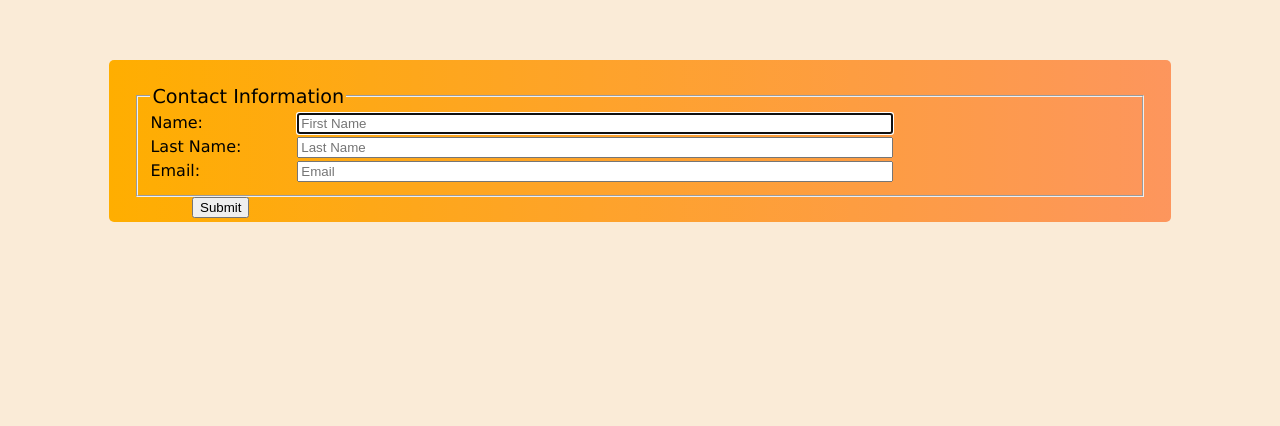
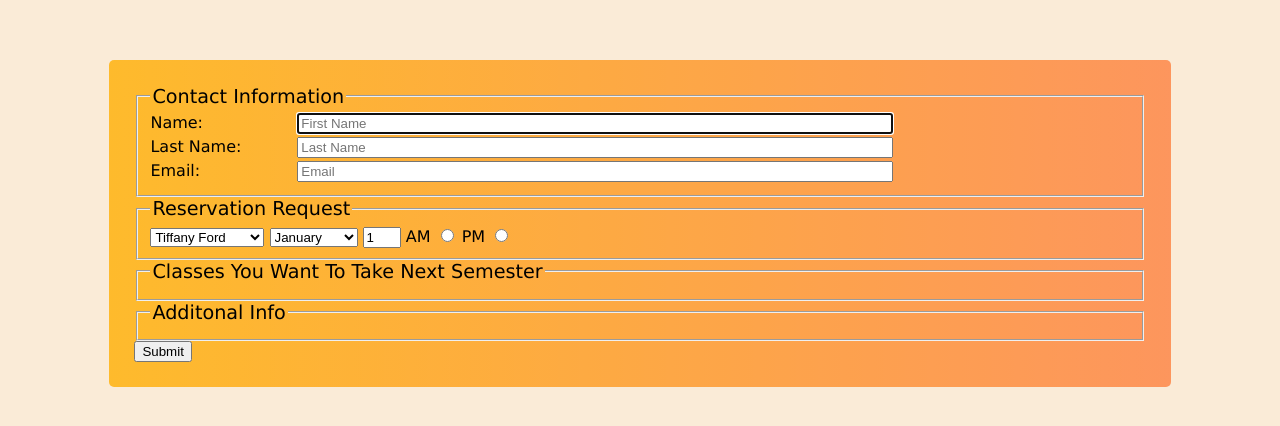
Before and after one commit to jessica5254/Registration, a plain HTML site: page index.html in a window 1280 px wide. Shown: the part 68-494 px from the top of the page. Drawn offline with Linux system fonts and the light colour scheme.

Commit message:
Added Reservation Request section to form.

```diff
--- a/index.html
+++ b/index.html
@@ -16,23 +16,62 @@
     <h2>Advising Appointment</h2>
     <div class="container">
 
-        <form>
+        <form method="get" action="thankyou.html">
             <fieldset>
                 <legend> Contact Information </legend>
-                <label for="fname">
+                <label class="labnam" for="fname">
                     Name:
-                    <input type="text" name="fname" id="fname"  autofocus placeholder="First Name">
+                    <input class="name" type="text" name="fname" id="fname"  autofocus required placeholder="First Name">
                 </label>
-                <label for="lname">
+                <label class="labnam"  for="lname">
                     Last Name:
-                    <input type="text" name="lname" required id="lname" placeholder="Last Name">
+                    <input class="name" type="text" name="lname" required id="lname" placeholder="Last Name">
                 </label>
-                <label for="email" >
+                <label class="labnam"  for="email" >
                     Email:
-                    <input type="email" name="email" required placeholder="Email" id="email">
+                    <input  class="name" type="email" name="email" required placeholder="Email" id="email">
                 </label>
              </fieldset>
+             <fieldset>
+                <legend>Reservation Request</legend>
+               <select name="advisor">
+                     <option value="Ford">Tiffany Ford</option>
+                     <option value="Markley">Kirsten Markley</option>
+                    <option value="Lewis">Jackson Lewis</option>
+                    </select>
+                    <select name="month">
+                    <option value="January">January</option>
+                    <option value="February">February</option>
+                    <option value="March">March</option>
+                    <option value="April">April</option>
+                    <option value="May">May</option>
+                    <option value="June">June</option>
+                    <option value="July">July</option>
+                    <option value="August">August</option>
+                    <option value="September">September</option>
+                    <option value="October">October</option>
+                    <option value="November">November</option>
+                    <option value="December">December</option>
+                </select>
+                <input id="day" type="number" name="day" min="1" max="31" step="1" value="1">
+                <label>
+                    AM
+                    <input type="radio" name="time" value="AM">
+                </label>
+                <label>
+                    PM
+                    <input type="radio" name="time" value="PM">
+                </label>
+
+              </fieldset>
+             <fieldset>
+                <legend>Classes You Want To Take Next Semester</legend>
+             </fieldset>
+             <fieldset>
+                <legend>Additonal Info</legend>
+             </fieldset>
             <input type="submit" value="Submit" class="submit">
+
         </form>
 
     </div>
--- a/styles.css
+++ b/styles.css
@@ -11,14 +11,14 @@
 
 /* Body Styles */
 body {
+    background-color: antiquewhite;
     font-family: 'Lucida Sans', 'Lucida Sans Regular', 'Lucida Grande', 'Lucida Sans Unicode', Geneva, Verdana, sans-serif;
-    background-color: antiquewhite;
 
 }
 .container {
     margin: auto;
     width: 80%;
-    background: linear-gradient(to right, rgb(255, 174, 0), rgba(255, 85, 0, 0.57));
+    background: linear-gradient(to right, rgba(255, 174, 0, 0.797), rgba(255, 85, 0, 0.57));
     padding: 25px;
     border-radius: 5px;
     margin-top: 5%;
@@ -33,13 +33,13 @@ legend {
 }
 /* Form Styles */
 
-label {
+.labnam {
     display: block;
     padding-bottom: 5px;
     position: relative;
 }
 
-input {
+.name {
     position: absolute;
     left: 15%;
     width: 60%;
@@ -48,3 +48,8 @@ input {
 .submit {
     width: initial;
 }
+
+#day {
+    max-width: 30px;
+    position: initial;
+}
```
Also changed, not shown: thankyou.html (+2 -2 lines), 1 other file.
